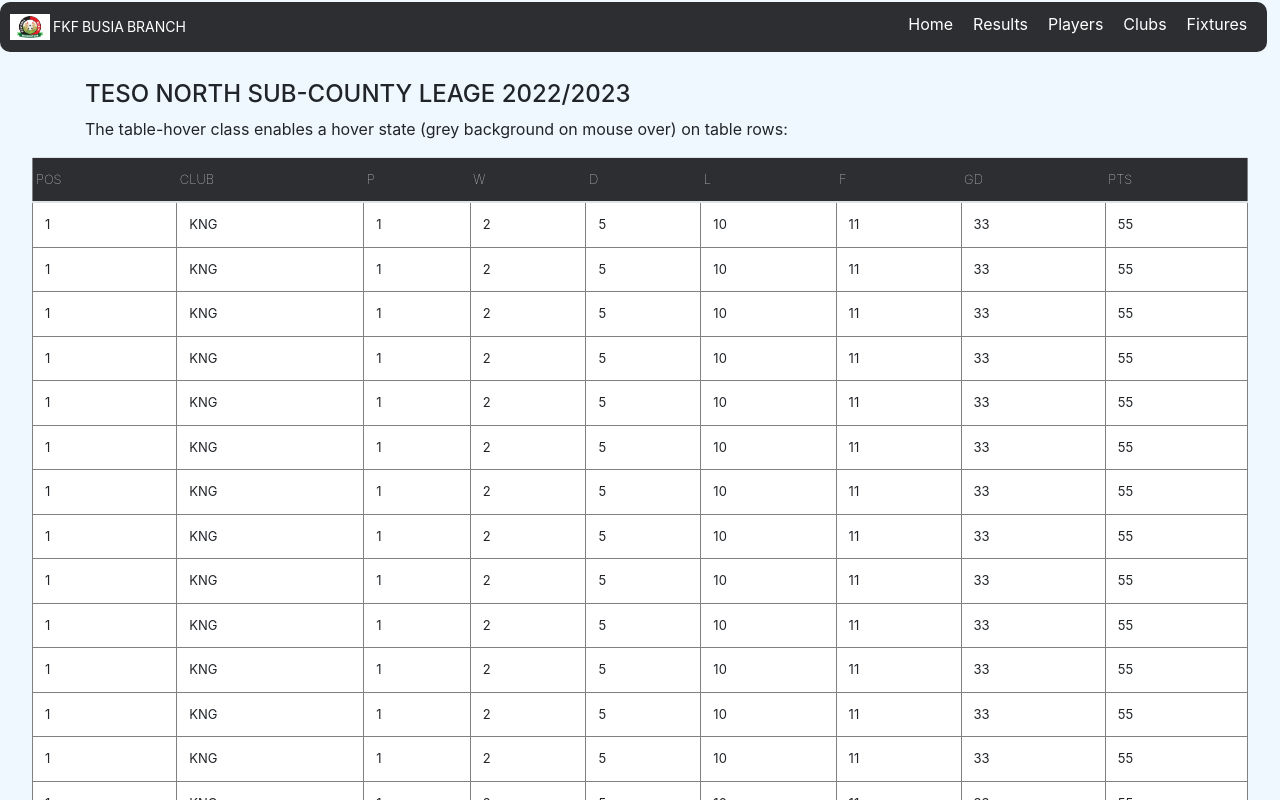
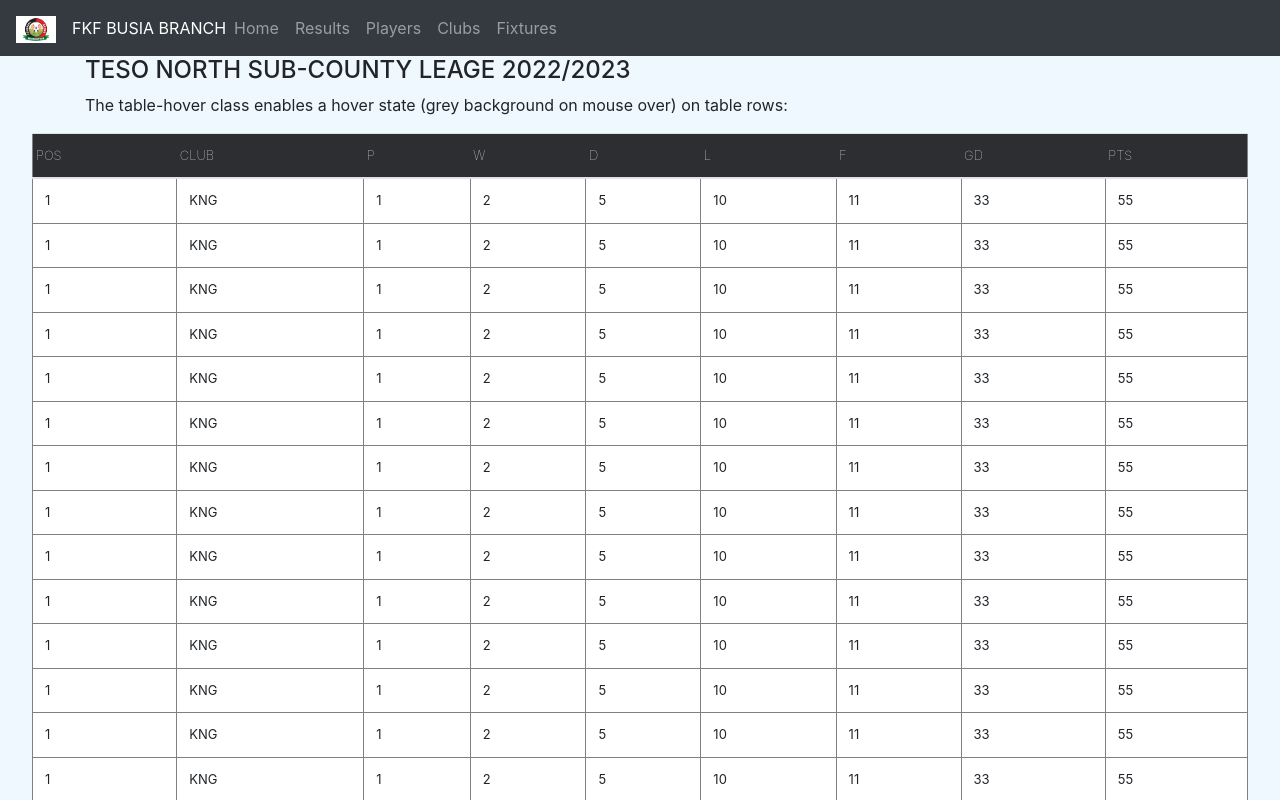
Before and after one commit to olinga-abdulaziz/FKF-BUSIA-BRANCH, a React (Create React App) app: page /table in a window 1280 px wide. Shown: the top 800 px of the page. Built offline with nearby package versions, Linux system fonts and the light colour scheme.

Commit message:
bootstrap nav

```diff
--- a/src/App.css
+++ b/src/App.css
@@ -1,27 +1,4 @@
 
-.nav {
-  width: 99%;
-  height: auto;
-  background-color: rgb(44, 46, 49);
-  margin-right: auto;
-  margin-left: auto;
-  margin-top: 2px;
-  border-radius: 10px;
-  padding-left: 10px;
-  padding-right: 10px;
-  display: flex;
-  align-items: center;
-  justify-content: space-between;
-  position: fixed;
-  top: 0;
-  z-index: 999;
-}
-.brand {
-  font-size: 14px;
-  color: green;
-  cursor: pointer;
-  margin-left: 3px;
-}
 .logoox{
   width: 40px;
   height: 100%;
@@ -35,7 +12,6 @@
   height: auto;
   margin-left: auto;
   margin-right: auto;
-  margin-top: 5rem;
 }
 .footer{
   width: 100%;
--- a/src/App.js
+++ b/src/App.js
@@ -16,7 +16,7 @@ import AddClub from './Pages/AddClub';
 function App() {
   return (
     <div className="App">
-        <nav className='nav'>
+        {/* <nav className='nav'>
             <div className='logoDiv'>
                 <div className='logoox'>
                   <a href='#' ><img src={fkflogo} alt='fkf logo' width='100%' height='100%' /> </a>
@@ -31,6 +31,40 @@ function App() {
                   <li><Link to='/clubs' className='alinks'>Clubs</Link></li>
                   <li><Link to='/fixtures' className='alinks'>Fixtures</Link></li>
                 </ul>
+            </div>
+        </nav> */}
+        <nav className="navbar navbar-expand-md bg-dark navbar-dark">
+
+            <a className="navbar-brand" href="#">
+               <div className='logoox'>
+                  <a href='#' ><img src={fkflogo} alt='fkf logo' width='100%' height='100%' /> </a>
+                </div>
+            </a>
+            <font className='brand' style={{color:'white'}}>FKF BUSIA BRANCH</font>
+
+            <button className="navbar-toggler" type="button" data-toggle="collapse" data-target="#collapsibleNavbar">
+              <span className="navbar-toggler-icon"></span>
+            </button>
+
+
+            <div className="collapse navbar-collapse" id="collapsibleNavbar">
+              <ul className="navbar-nav">
+                <li className="nav-item">
+                  <Link to='/' className='nav-link'>Home</Link>
+                </li>
+                <li className="nav-item">
+                  <Link to='/results' className='nav-link'>Results</Link>
+                </li>
+                <li className="nav-item">
+                  <Link to='/players' className='nav-link'>Players</Link>
+                </li>
+                <li className="nav-item">
+                  <Link to='/clubs' className='nav-link'>Clubs</Link>
+                </li>
+                <li className="nav-item">
+                  <Link to='/fixtures' className='nav-link'>Fixtures</Link>
+                </li>
+              </ul>
             </div>
         </nav>
         <main className='main'>
--- a/src/Components/App-Compnt/Css/Landing.css
+++ b/src/Components/App-Compnt/Css/Landing.css
@@ -211,6 +211,6 @@
     margin-right: 4px;
   }
   .Lbox {
-    padding-top: 30px;
+    padding-top: 0px;
   }
 }
```
